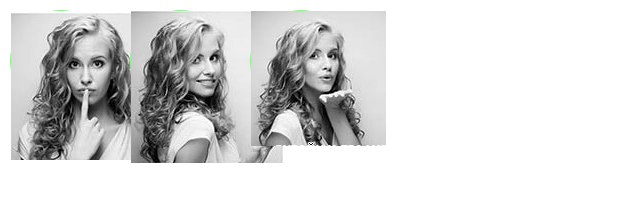
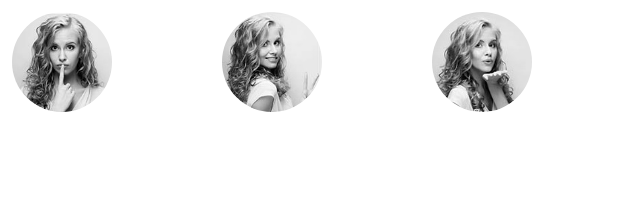
Before and after one commit to Grant-Inna/Grant-Inna.github.io, a plain HTML site: page index.html in a window 1280 px wide. Shown: the whole page, without its empty margins (0-640 px from the left). Drawn offline with Linux system fonts and the light colour scheme.

Commit message:
Добавили стили для изображенийю.Добавили некоторую адаптацию для IE. Вероятность того, что её придётся удалить стремится к единице

```diff
--- a/style.css
+++ b/style.css
@@ -10,10 +10,10 @@ body {
 	-webkit-transform-style: preserve-3d;
 	-khtml-transform-style: preserve-3d;
 	-moz-transform-style: preserve-3d;
+	-ms-transform-style: preserve-3d;
 	-o-transform-style: preserve-3d;
 	transform-style: preserve-3d;
 }
-
 
 .panel {
 	float: left;
@@ -27,69 +27,49 @@ body {
 	perspective: 600px; /* св-во по стандартам */
 
 	position: relative;
-	margin: 10px;
+	margin: 10px 100px 10px 10px;
 }
 
-/*.panel:hover {
-	-webkit-transform: rotateY( 180deg );
-	-khtml-transform: rotateY( 180deg );
-	-moz-transform: rotateY( 180deg );
-	-o-transform: rotateY( 180deg );
-	transform: rotateY( 180deg );
+img {
+height: 100px;
+width: 100px;
+}
+
+img,
+.side,
 .back {
-	z-index: 1;
+border: 1px solid transparent;
+-webkit-border-radius: 50%;
+-khtml-border-radius: 50%;
+-moz-border-radius: 50%;
+border-radius: 50%;
 
-	-webkit-transform: rotateY(0deg);
-	-moz-transform: rotateY(0deg);
-	-o-transform: rotateY(0deg);
-	transform: rotateY(0deg);
 }
-}*/
 
+
+.back  {
+	background-color: lightgrey;
+
+}
 
 .side,
 .back {
 height: 100%;
 width: 100%;
 position: absolute;
-	border: 1px solid transparent;
-
-	-webkit-border-radius: 50%;
-	-khtml-border-radius: 50%;
-	-moz-border-radius: 50%;
-	border-radius: 50%;
-
 text-align: center;
 
-	-webkit-transition: all 3s cubic-bezier(0.24, 1.82, 0, 0.9);
-	-khtml-transition: all 3s cubic-bezier(0.24, 1.82, 0, 0.9);
-	-moz-transition: all 3s cubic-bezier(0.24, 1.82, 0, 0.9);
-	-o-transition: all 3s cubic-bezier(0.24, 1.82, 0, 0.9);
-	transition: all 3s cubic-bezier(0.24, 1.82, 0, 0.9);
+-webkit-transition: all 0.5s ease-out;
+-khtml-transition: all 0.5s ease-out;
+-moz-transition: all 0.5s ease-out;
+-ms-transition: all 0.5s ease-out;
+-o-transition: all 0.5s ease-out;
+transition: all 0.5s ease-out;
 
 -webkit-backface-visibility: hidden;
 -khtml-backface-visibility: hidden;
 -moz-backface-visibility: hidden;
+-ms-backface-visibility: hidden;
 -o-backface-visibility: hidden;
 backface-visibility: hidden;
 }
-
-
-.side {
-	background: lightgreen center;
-	z-index: 1;
-	-webkit-transform: rotateY(0deg);
-	-moz-transform: rotateY(0deg);
-	-o-transform: rotateY(0deg);
-	transform: rotateY(0deg);
-}
-
-.back  {
-	background-color: lightgrey;
-	z-index: 0;
-
-	-webkit-transform: rotateY(-180deg);
-	-moz-transform: rotateY(-180deg);
-	-o-transform: rotateY(-180deg);
-	transform: rotateY(-180deg);
-}
```
Lines whose indentation alone changed are shown as unchanged.
